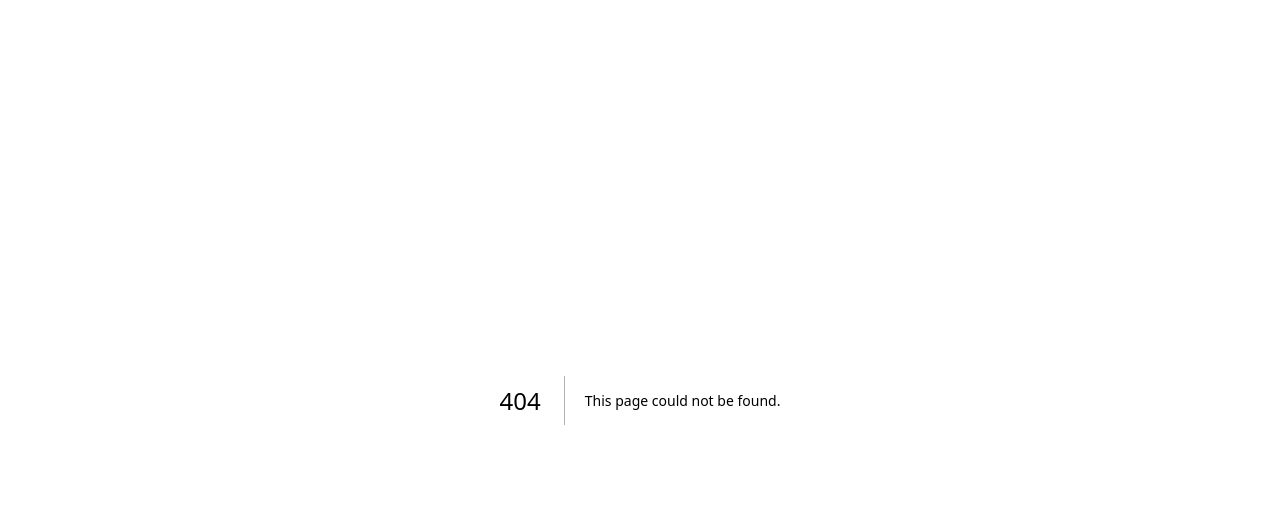
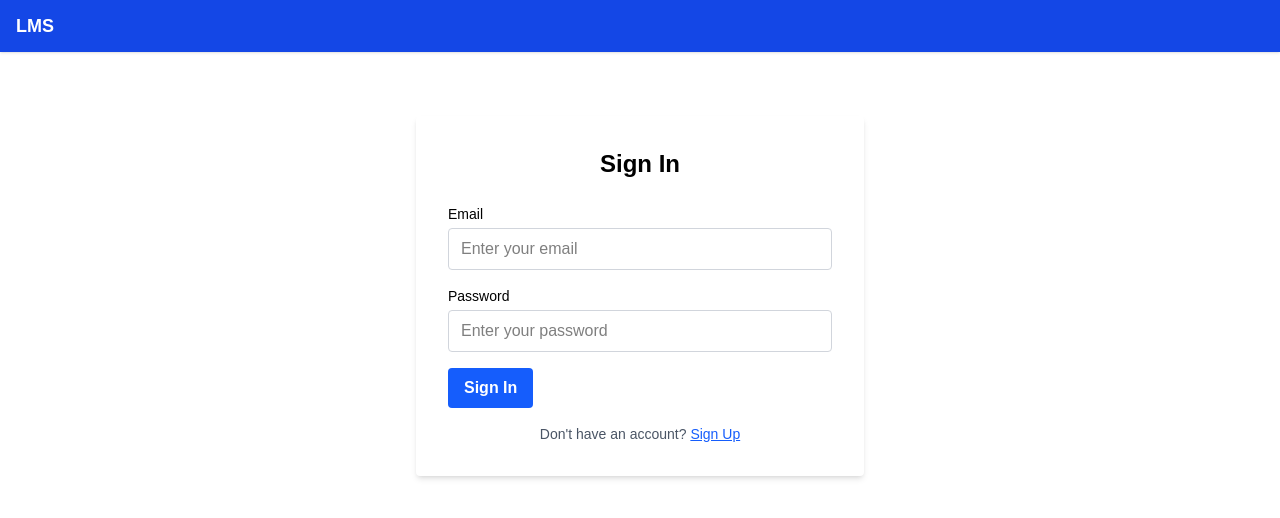
Before and after one commit to PoshikaM/Learning_Management_System, a Next.js app: page /signin in a window 1280 px wide. Before the commit this address had no page. Shown: the top 518 px of the page. Built offline with nearby package versions, Linux system fonts and the light colour scheme.

Commit message:
components

```diff
--- /dev/null
+++ b/app/admin_dashboard/page.js
@@ -0,0 +1,7 @@
+import DashboardPage from "@/components/page/dashboard-page";
+
+const AdminDashboardPage = () => {
+  return <DashboardPage />;
+};
+
+export default AdminDashboardPage;
--- /dev/null
+++ b/app/signin/page.js
@@ -0,0 +1,5 @@
+import LoginPage from "@/components/page/login-page"
+
+export default function SignInPage(){
+    return <LoginPage/>
+}
--- a/components/page/dashboard-page.jsx
+++ b/components/page/dashboard-page.jsx
@@ -0,0 +1,20 @@
+"use client"
+import React from 'react';
+import MainLayout from '../layout/main-layout';
+import Sidebar from '../layout/sidebar';
+import Navbar from '../layout/navbar';
+import Card from '../global/card';
+
+const DashboardPage = () => (
+  <MainLayout sidebar={<Sidebar role="admin" />} navbar={<Navbar />}>
+    <h1 className="text-3xl font-bold mb-6 text-black">Admin Dashboard</h1>
+    <div className="grid grid-cols-1 md:grid-cols-2 gap-6">
+      <Card>
+        <h2 className="text-xl text-black font-semibold mb-2">Welcome!</h2>
+        <p className='text-black'>This is your admin dashboard. Here you can find your courses, progress, and more.</p>
+      </Card>
+    </div>
+  </MainLayout>
+);
+
+export default DashboardPage;
--- a/components/page/login-page.jsx
+++ b/components/page/login-page.jsx
@@ -0,0 +1,122 @@
+"use client"
+import React, { useState } from 'react';
+import { signIn, useSession } from 'next-auth/react';
+import { useRouter } from 'next/navigation';
+import Navbar from '../layout/navbar';
+import InputField from '../global/input-field';
+import Button from '../global/button';
+
+const LoginPage = () => {
+  const [form, setForm] = useState({ email: '', password: '' });
+  const [error, setError] = useState('');
+  const [isLoading, setIsLoading] = useState(false);
+  const router = useRouter();
+
+  const handleChange = (e) => {
+    setForm({ ...form, [e.target.name]: e.target.value });
+    setError('');
+  };
+
+  const handleSubmit = async (e) => {
+    e.preventDefault();
+    setError('');
+
+    if (!form.email || !form.password) {
+      setError('Email and password are required.');
+      return;
+    }
+
+    setIsLoading(true);
+
+    try {
+      const res = await signIn("credentials", {
+        redirect: false,
+        email: form.email,
+        password: form.password
+      });
+
+      if (res?.error) {
+        setError("Invalid credentials");
+        setIsLoading(false);
+        return;
+      }
+
+      if (res?.ok) {
+        // Wait for session to update
+        setTimeout(async () => {
+          const sessionRes = await fetch('/api/auth/session');
+          const session = await sessionRes.json();
+          const role = session?.user?.role;
+
+          if (role === 'admin') {
+            router.push('/admin_dashboard');
+          } else if (role === 'student') {
+            router.push('/student_dashboard');
+          } else {
+           console.log(session);
+          }
+        }, 100);
+      }
+    } catch (err) {
+      setError("An unexpected error occurred.");
+      console.error(err);
+    } finally {
+      setIsLoading(false);
+    }
+  };
+
+  return (
+    <>
+      <Navbar />
+      <div className="max-w-md mx-auto mt-16 bg-white">
+        <form onSubmit={handleSubmit} className="bg-white p-8 rounded shadow-md">
+          <h2 className="text-2xl text-black font-bold mb-6 text-center">Sign In</h2>
+
+          {error && (
+            <div className="mb-4 text-red-600 text-center text-sm" role="alert">
+              {error}
+            </div>
+          )}
+
+          <InputField
+            label="Email"
+            name="email"
+            type="email"
+            value={form.email}
+            onChange={handleChange}
+            placeholder="Enter your email"
+            disabled={isLoading}
+            required
+          />
+          <InputField
+            label="Password"
+            name="password"
+            type="password"
+            value={form.password}
+            onChange={handleChange}
+            placeholder="Enter your password"
+            disabled={isLoading}
+            required
+          />
+
+          <Button type="submit" disabled={isLoading}>
+            {isLoading ? 'Signing in...' : 'Sign In'}
+          </Button>
+
+          <div className="mt-4 text-center text-sm text-gray-600">
+            Don&apos;t have an account?{' '}
+            <button
+              type="button"
+              onClick={() => router.push('/signup')}
+              className="text-blue-600 hover:text-blue-800 underline"
+            >
+              Sign Up
+            </button>
+          </div>
+        </form>
+      </div>
+    </>
+  );
+};
+
+export default LoginPage;
```
